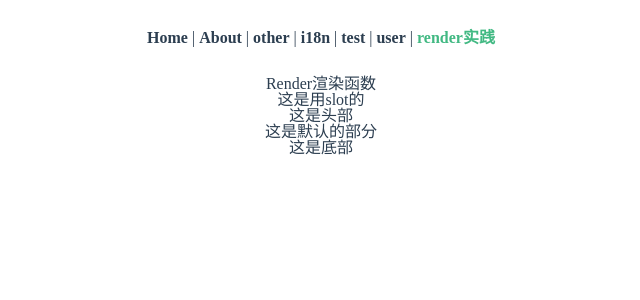
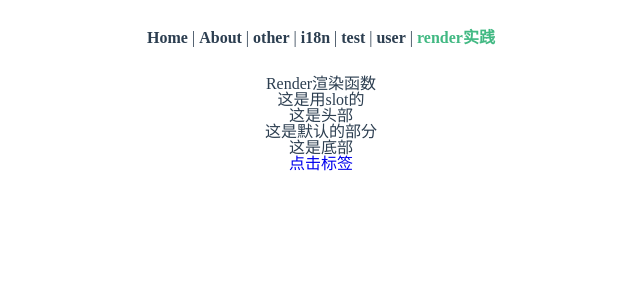
Before and after one commit to milyyy/_vue, a Vue app: page /render in a window 1280 px wide. Shown: the top 300 px of the page, without its empty margins (319-959 px from the left). Built offline with nearby package versions, Linux system fonts and the light colour scheme.

Commit message:
render渲染函数

```diff
--- /dev/null
+++ b/src/views/render/TestRender.js
@@ -0,0 +1,35 @@
+// div嵌套 a标签， 嵌套元素以数组形式，
+// 一般为 createElement('标签名', {属性,事件等}, 元素内容)
+
+export const helloWorld = {
+  render: function(createElement) {
+    const myId = "box";
+    return createElement("div", [
+      createElement(
+        "a", // 标签名
+        {
+          // 深入数据对象，标签上的属性、事件等等... 见 https://cn.vuejs.org/v2/guide/render-function.html
+          attrs: {
+            name: myId,
+            href: "#" + myId
+          },
+          on: {
+            click: this.myClick
+          }
+        },
+        this.$slots.default // 文本内容
+      )
+    ]);
+  },
+  methods: {
+    myClick() {
+      alert("click it ~");
+    }
+  },
+  props: {
+    level: {
+      type: Number,
+      retuqired: true
+    }
+  }
+};
--- a/src/views/render/index.vue
+++ b/src/views/render/index.vue
@@ -11,14 +11,20 @@
         这是底部
       </template>
     </TEST>
+
+    <helloWorld :level="2">
+      点击标签
+    </helloWorld>
   </div>
 </template>
 
 <script>
 import { TEST } from "./_render";
+import { helloWorld } from "./TestRender";
 export default {
   components: {
-    TEST
+    TEST,
+    helloWorld
   }
 };
 </script>
```
